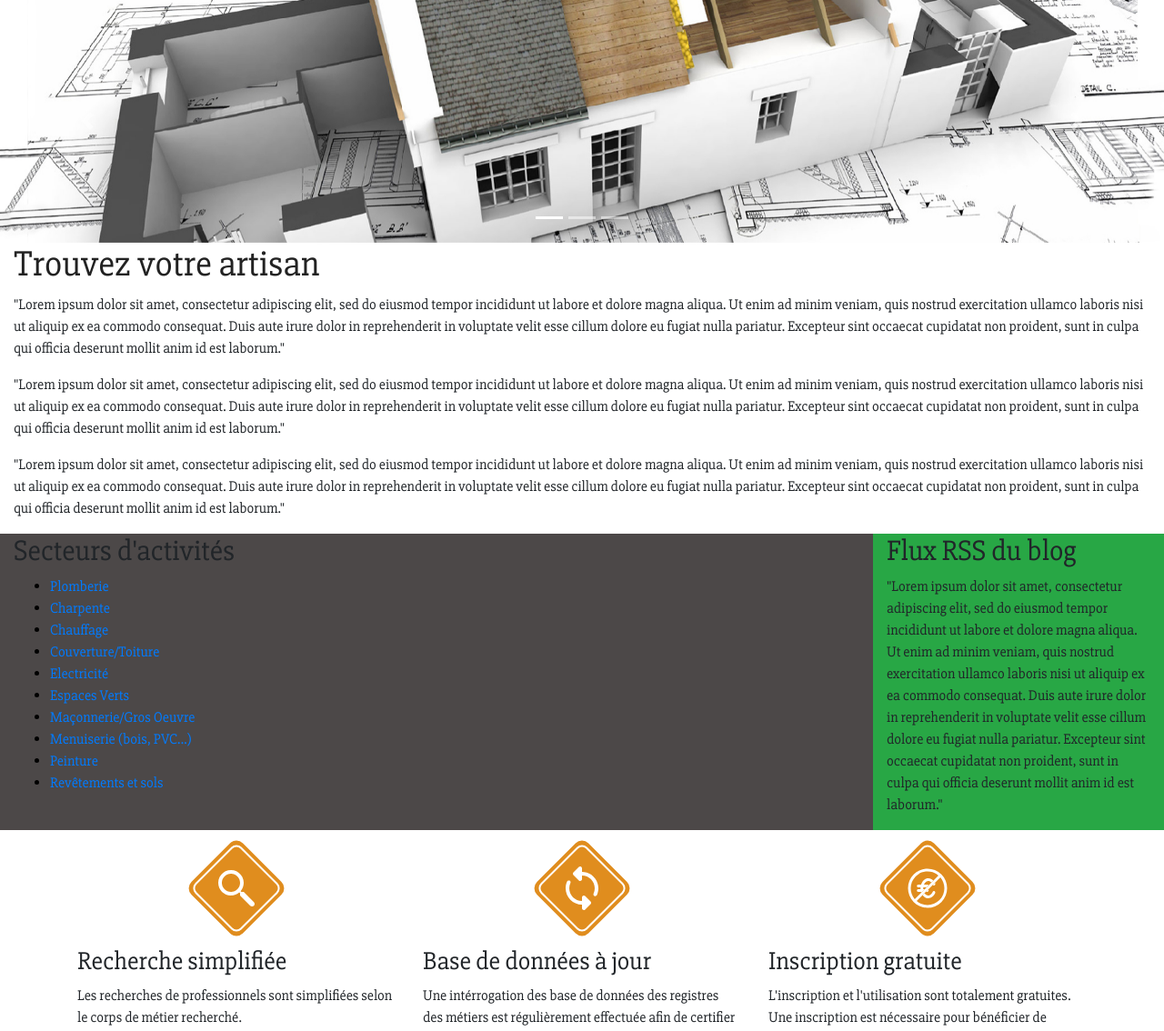
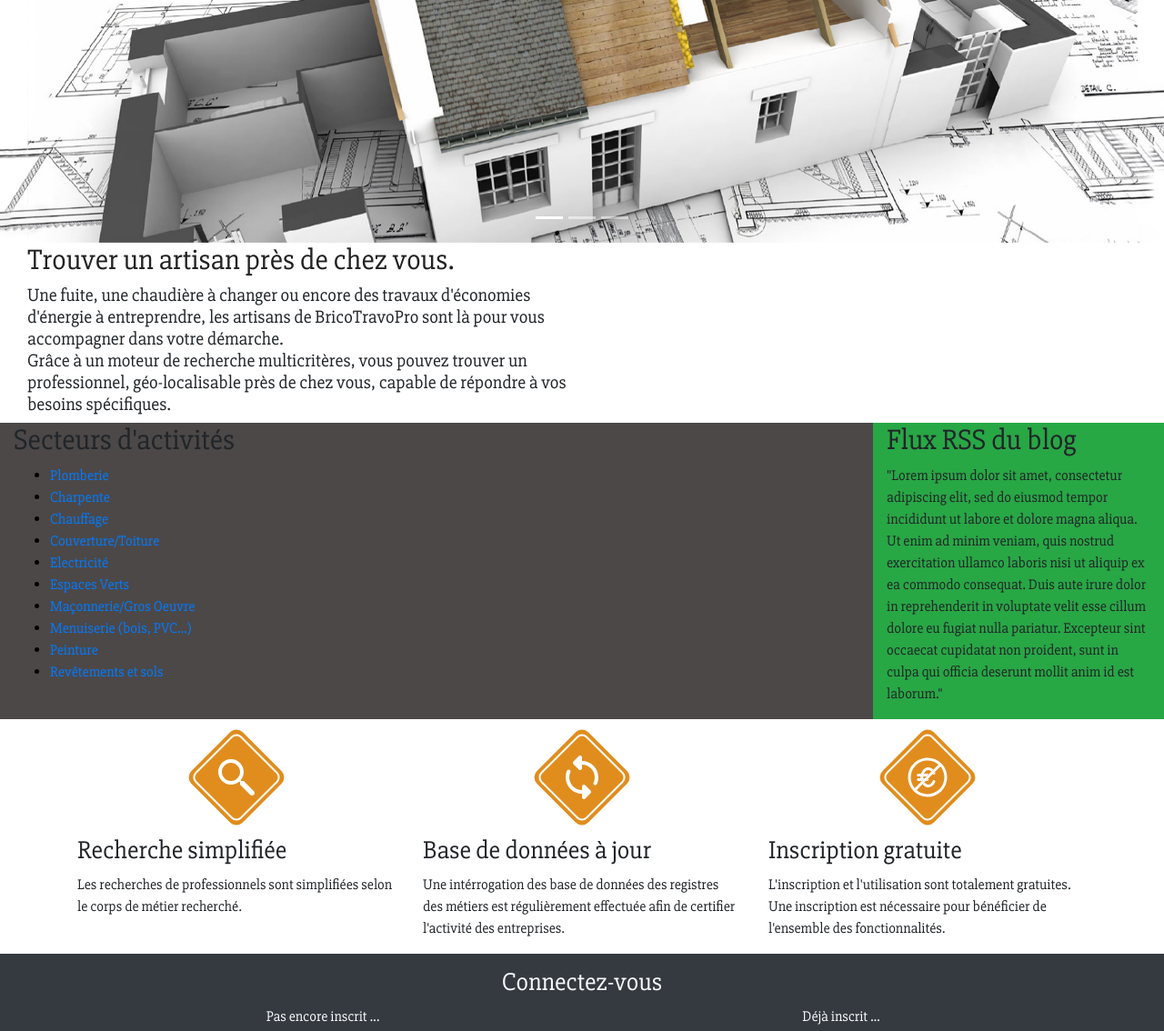
Before and after one commit to bricotravopro/BricoTravoPro, a Symfony app: template templates/home/index.html.twig in a window 1280 px wide. Shown: the part 56-1190 px from the top of the page at 91% size. Run offline with Twig, Linux system fonts and the light colour scheme; the template is opened without the code that fills it, so the values that code supplies are empty; some libraries are stand-ins or nearby versions.

Commit message:
modif index

```diff
--- a/templates/home/index.html.twig
+++ b/templates/home/index.html.twig
@@ -29,10 +29,11 @@
                 </a>
             </div>
    <div class="container-fluid">
-        <h1 class="recherche"> Trouvez votre artisan</h1>
-       <p>"Lorem ipsum dolor sit amet, consectetur adipiscing elit, sed do eiusmod tempor incididunt ut labore et dolore magna aliqua. Ut enim ad minim veniam, quis nostrud exercitation ullamco laboris nisi ut aliquip ex ea commodo consequat. Duis aute irure dolor in reprehenderit in voluptate velit esse cillum dolore eu fugiat nulla pariatur. Excepteur sint occaecat cupidatat non proident, sunt in culpa qui officia deserunt mollit anim id est laborum."</p>
-       <p>"Lorem ipsum dolor sit amet, consectetur adipiscing elit, sed do eiusmod tempor incididunt ut labore et dolore magna aliqua. Ut enim ad minim veniam, quis nostrud exercitation ullamco laboris nisi ut aliquip ex ea commodo consequat. Duis aute irure dolor in reprehenderit in voluptate velit esse cillum dolore eu fugiat nulla pariatur. Excepteur sint occaecat cupidatat non proident, sunt in culpa qui officia deserunt mollit anim id est laborum."</p>
-       <p>"Lorem ipsum dolor sit amet, consectetur adipiscing elit, sed do eiusmod tempor incididunt ut labore et dolore magna aliqua. Ut enim ad minim veniam, quis nostrud exercitation ullamco laboris nisi ut aliquip ex ea commodo consequat. Duis aute irure dolor in reprehenderit in voluptate velit esse cillum dolore eu fugiat nulla pariatur. Excepteur sint occaecat cupidatat non proident, sunt in culpa qui officia deserunt mollit anim id est laborum."</p>
+
+        <h2  class="recherche col-6"> Trouver un artisan près de chez vous. </h2>
+       <h5 class="col-6">Une fuite, une chaudière à changer ou encore des travaux d'économies d'énergie à entreprendre, les artisans de BricoTravoPro sont là pour vous accompagner dans votre démarche.<br>
+       Grâce à un moteur de recherche multicritères, vous pouvez trouver un professionnel, géo-localisable près de chez vous, capable de répondre à vos besoins spécifiques.</h5>
+
    </div>
     <div class="container-fluid" >
         <div class="row">
```
